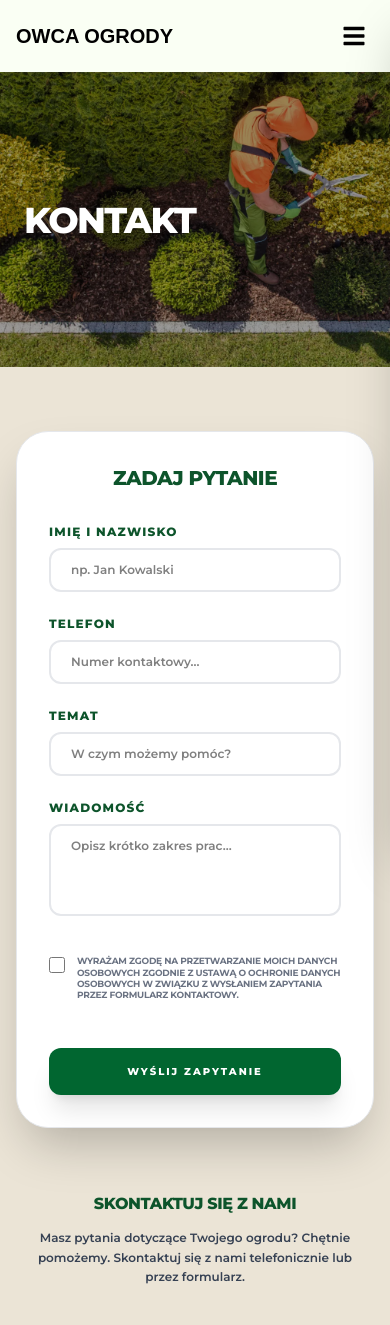
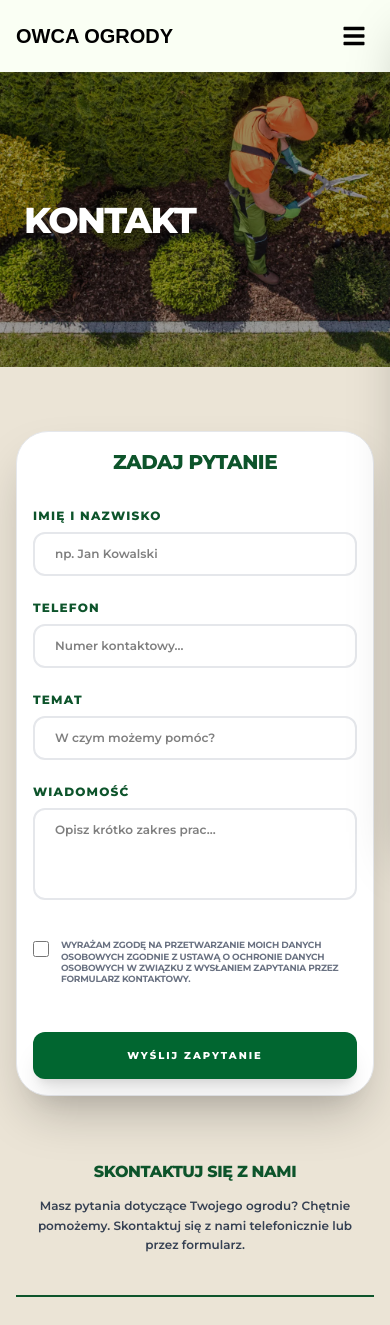
Before and after one commit to MstowskaSandra/gardener-website, a React (Vite) app: page /kontakt in a window 390 px wide. Shown: the top 1325 px of the page. Built offline with nearby package versions, Linux system fonts and the light colour scheme; a web font is replaced by a local one.

Commit message:
ui(ContactForm): optimize layout and spacing for mobile displays

```diff
--- a/src/components/ContactForm.jsx
+++ b/src/components/ContactForm.jsx
@@ -61,7 +61,7 @@ export const ContactForm = () => {
 
   return (
     <Reveal delay={0.3} className=" order-1 lg:order-2 w-full" width="100%">
-      <div className="bg-white p-8 lg:p-12 rounded-4xl shadow-2xl border border-gray-200">
+      <div className="bg-white p-4 sm:p-6 lg:p-12 rounded-4xl shadow-2xl border border-gray-200">
         <h3 className="text-xl font-extrabold text-green-900 mb-8 uppercase tracking-tight text-center">
           Zadaj pytanie
         </h3>
```
